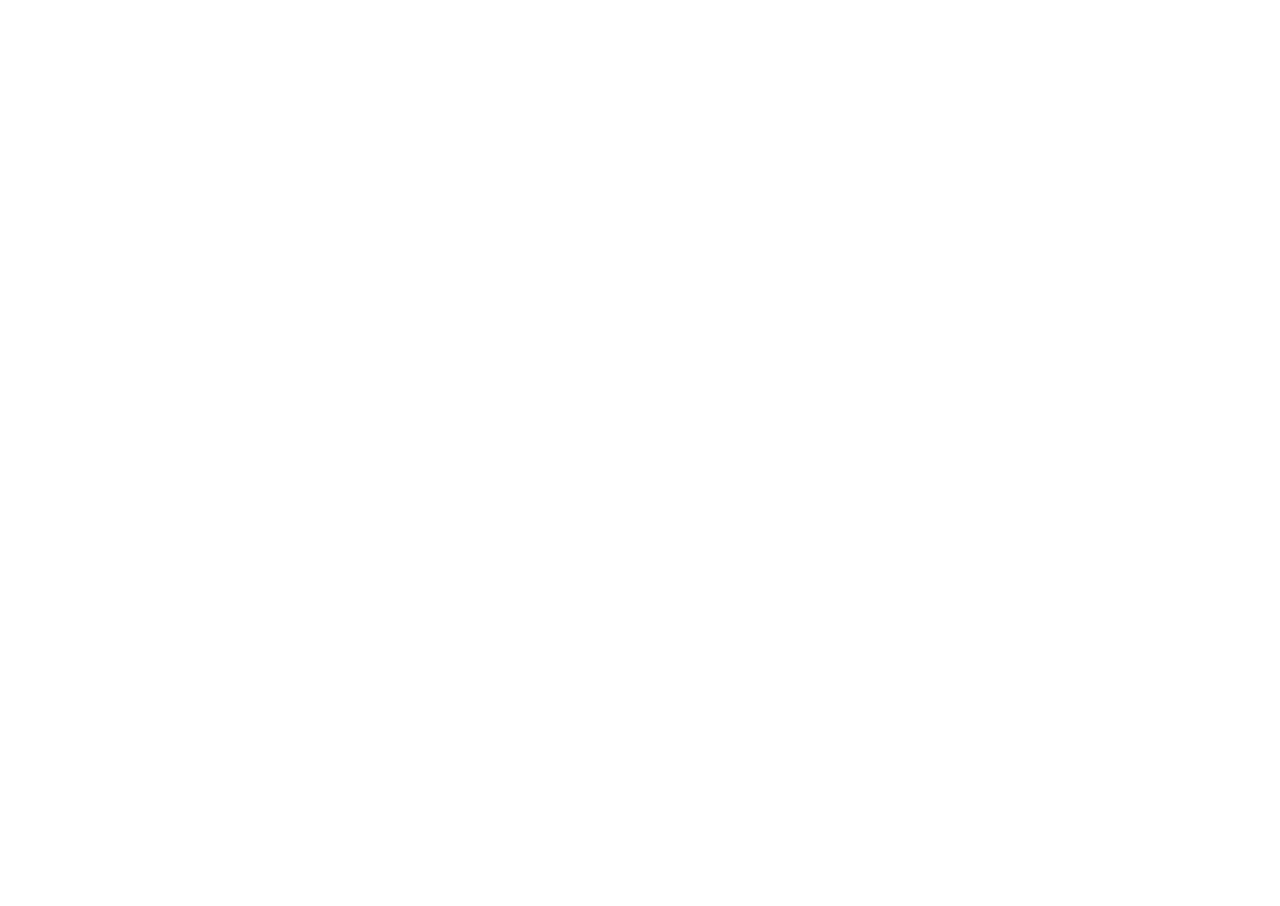
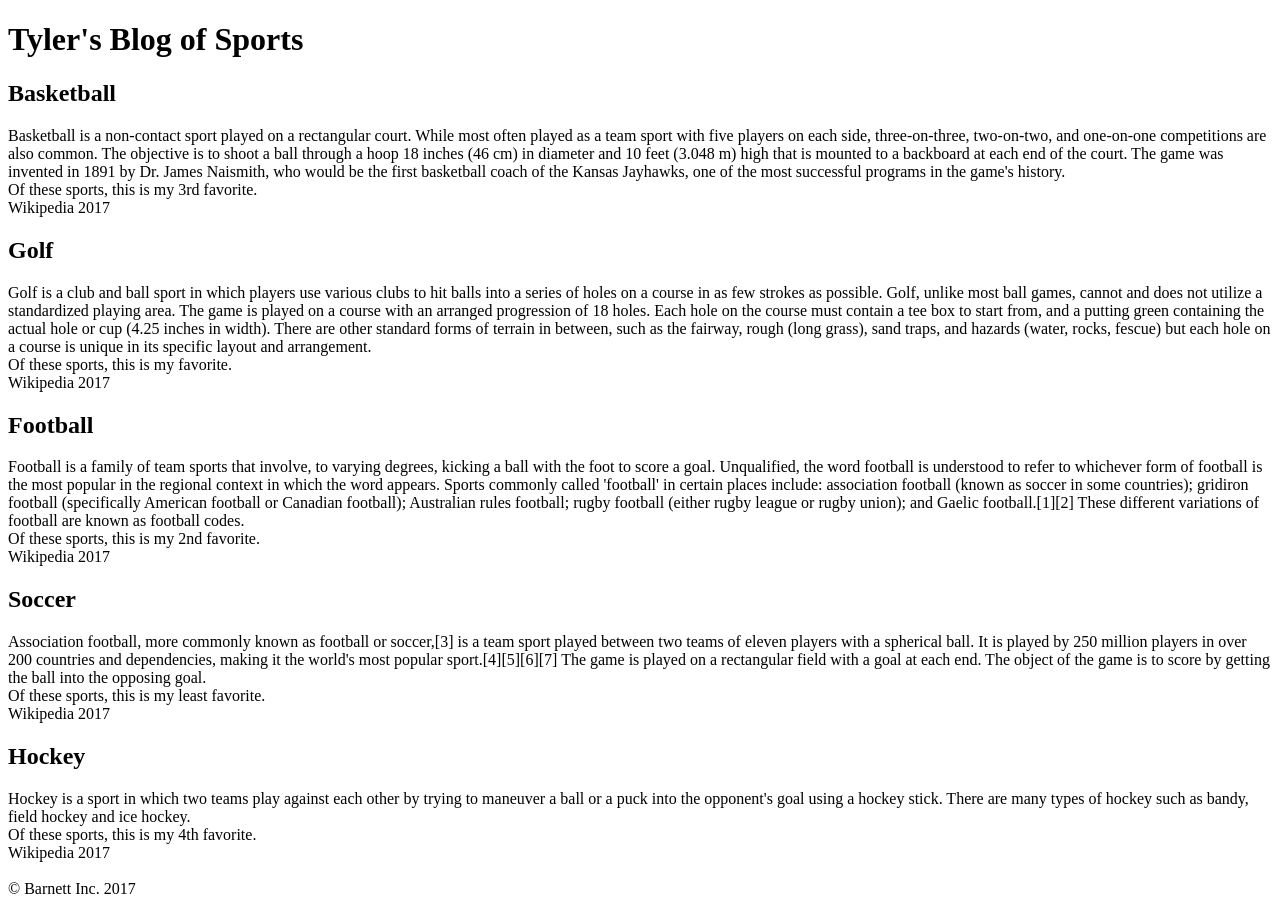
Before and after one commit to tylerb33/personal-blog-page, a plain HTML site: page index.html in a window 1280 px wide. Before the commit the page ends 800 px from the top, so only its background shows below. Drawn offline with Linux system fonts and the light colour scheme.

Commit message:
I have reached MVP

```diff
--- a/index.html
+++ b/index.html
@@ -5,6 +5,67 @@
 	<title>Document</title>
 </head>
 <body>
+	<h1>Tyler's Blog of Sports</h1>
 
+	<h2>Basketball</h2>
+	<article>
+		<section>
+			Basketball is a non-contact sport played on a rectangular court. While most often played as a team sport with five players on each side, three-on-three, two-on-two, and one-on-one competitions are also common. The objective is to shoot a ball through a hoop 18 inches (46 cm) in diameter and 10 feet (3.048 m) high that is mounted to a backboard at each end of the court. The game was invented in 1891 by Dr. James Naismith, who would be the first basketball coach of the Kansas Jayhawks, one of the most successful programs in the game's history.
+		</section>
+		<section>
+			Of these sports, this is my 3rd favorite.
+		</section>
+	</article>
+	<footer>Wikipedia 2017</footer>
+
+	<h2>Golf</h2>
+	<article>
+		<section>
+			Golf is a club and ball sport in which players use various clubs to hit balls into a series of holes on a course in as few strokes as possible. Golf, unlike most ball games, cannot and does not utilize a standardized playing area. The game is played on a course with an arranged progression of 18 holes. Each hole on the course  must contain a tee box to start from, and a putting green containing the actual hole or cup (4.25 inches in width). There are other standard forms of terrain in between, such as the fairway, rough (long grass), sand traps, and hazards (water, rocks, fescue) but each hole on a course is unique in its specific layout and arrangement.
+		</section>
+		<section>
+			Of these sports, this is my favorite.
+		</section>
+	</article>
+	<footer>Wikipedia 2017</footer>
+
+	<h2>Football</h2>
+	<article>
+		<section>
+			Football is a family of team sports that involve, to varying degrees, kicking a ball with the foot to score a goal. Unqualified, the word football is understood to refer to whichever form of football is the most popular in the regional context in which the word appears. Sports commonly called 'football' in certain places include: association football (known as soccer in some countries); gridiron football (specifically American football or Canadian football); Australian rules football; rugby football (either rugby league or rugby union); and Gaelic football.[1][2] These different variations of football are known as football codes.
+		</section>
+		<section>
+			Of these sports, this is my 2nd favorite.
+		</section>
+	</article>
+	<footer>Wikipedia 2017</footer>
+
+	<h2>Soccer</h2>
+	<article>
+		<section>
+			Association football, more commonly known as football or soccer,[3] is a team sport played between two teams of eleven players with a spherical ball. It is played by 250 million players in over 200 countries and dependencies, making it the world's most popular sport.[4][5][6][7] The game is played on a rectangular field with a goal at each end. The object of the game is to score by getting the ball into the opposing goal.
+		</section>
+		<section>
+			Of these sports, this is my least favorite.
+		</section>
+	</article>
+	<footer>Wikipedia 2017</footer>
+
+	<h2>Hockey</h2>
+	<article>
+		<section>
+			Hockey is a sport in which two teams play against each other by trying to maneuver a ball or a puck into the opponent's goal using a hockey stick. There are many types of hockey such as bandy, field hockey and ice hockey.
+		</section>
+		<section>
+			Of these sports, this is my 4th favorite.
+		</section>
+	</article>
+
+	<footer>Wikipedia 2017</footer><br>
+
+
+	<footer>
+		&copy; Barnett Inc. 2017
+	</footer>
 </body>
 </html>
```
